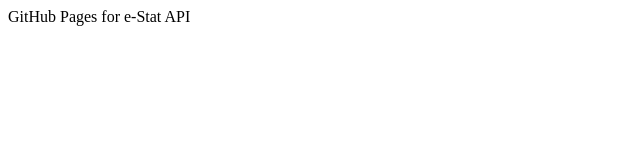
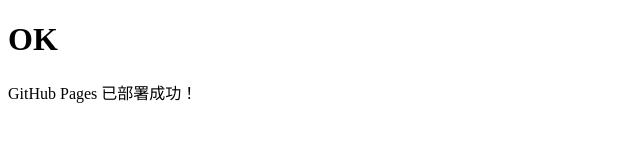
Before and after one commit to Erickpc-w/my-estat-client, a plain HTML site: page index.html in a window 1280 px wide. Shown: the whole page, without its empty margins (0-640 px from the left). Drawn offline with Linux system fonts and the light colour scheme.

Commit message:
Update index.html

```diff
--- a/index.html
+++ b/index.html
@@ -1,4 +1,11 @@
 <!DOCTYPE html>
-<html><head><meta charset="utf-8"><title>e-Stat Client</title></head>
-<body>GitHub Pages for e-Stat API</body>
+<html>
+  <head>
+    <meta charset="utf-8">
+    <title>Test e-Stat</title>
+  </head>
+  <body>
+    <h1>OK</h1>
+    <p>GitHub Pages 已部署成功！</p>
+  </body>
 </html>
```
